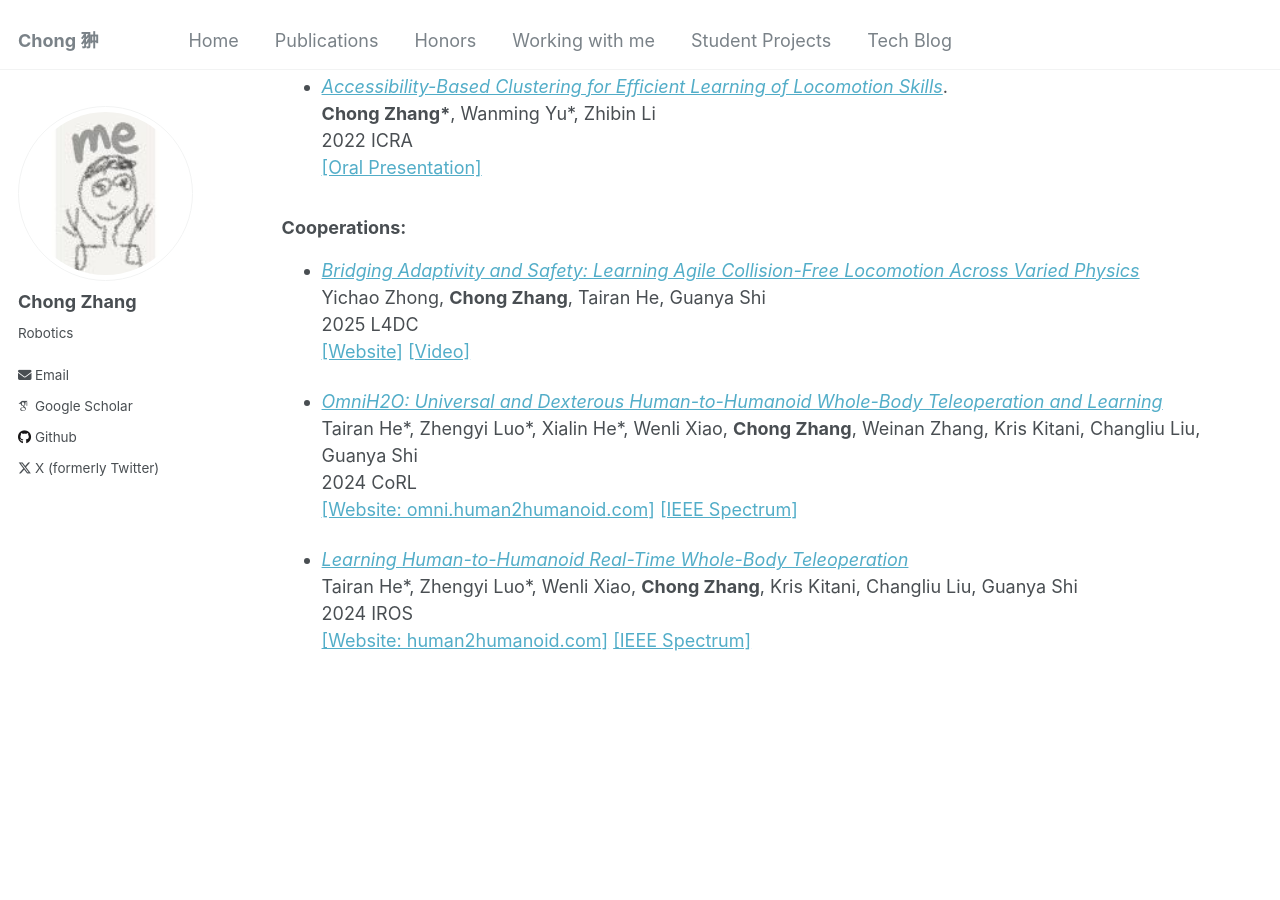
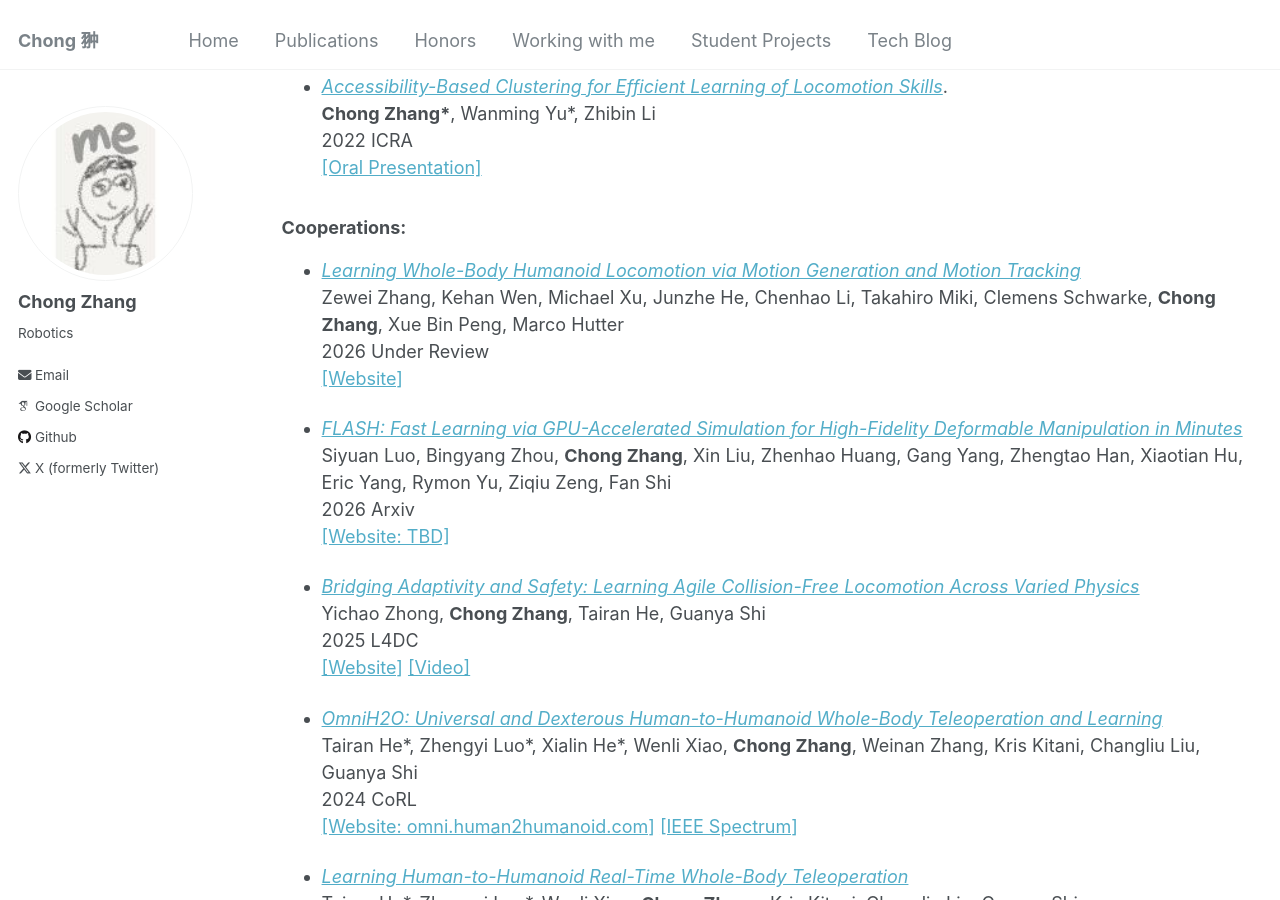
Before and after one commit to zita-ch/zita-ch.github.io, a Jekyll site: the page built from _pages/publications.md, in a window 1280 px wide and 900 px high, scrolled down 1463 px. Built offline with Jekyll 4.4.1, drawn with Linux system fonts in a browser that asks for light colours; some web fonts are replaced.

Commit message:
add publications: include new works on humanoid locomotion and GPU-accelerated simulation

```diff
--- a/_pages/publications.md
+++ b/_pages/publications.md
@@ -70,6 +70,16 @@ author_profile: true
 
 ### Cooperations:
 
++ [_Learning Whole-Body Humanoid Locomotion via Motion Generation and Motion Tracking_](https://arxiv.org/abs/2604.17335)
+  Zewei Zhang, Kehan Wen, Michael Xu, Junzhe He, Chenhao Li, Takahiro Miki, Clemens Schwarke, **Chong Zhang**, Xue Bin Peng, Marco Hutter
+  2026 Under Review
+  [\[Website\]](https://wholebodylocomotion.github.io/)
+
++ [_FLASH: Fast Learning via GPU-Accelerated Simulation for High-Fidelity Deformable Manipulation in Minutes_](https://arxiv.org/abs/2604.17513)
+  Siyuan Luo, Bingyang Zhou, **Chong Zhang**, Xin Liu, Zhenhao Huang, Gang Yang, Zhengtao Han, Xiaotian Hu, Eric Yang, Rymon Yu, Ziqiu Zeng, Fan Shi
+  2026 Arxiv
+  [\[Website: TBD\]]()
+
 + [_Bridging Adaptivity and Safety:
   Learning Agile Collision-Free Locomotion
   Across Varied Physics_](https://arxiv.org/abs/2501.04276)
```
